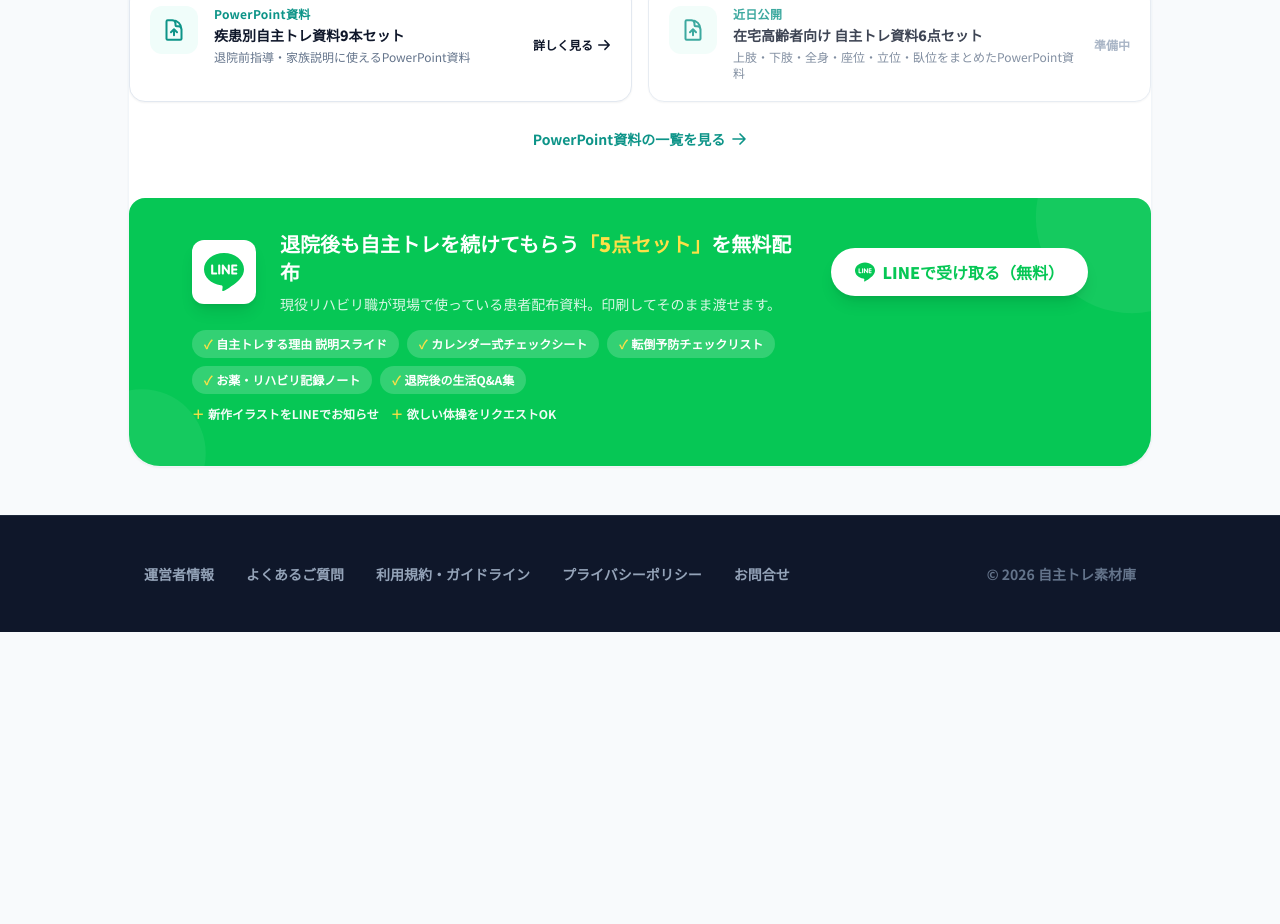
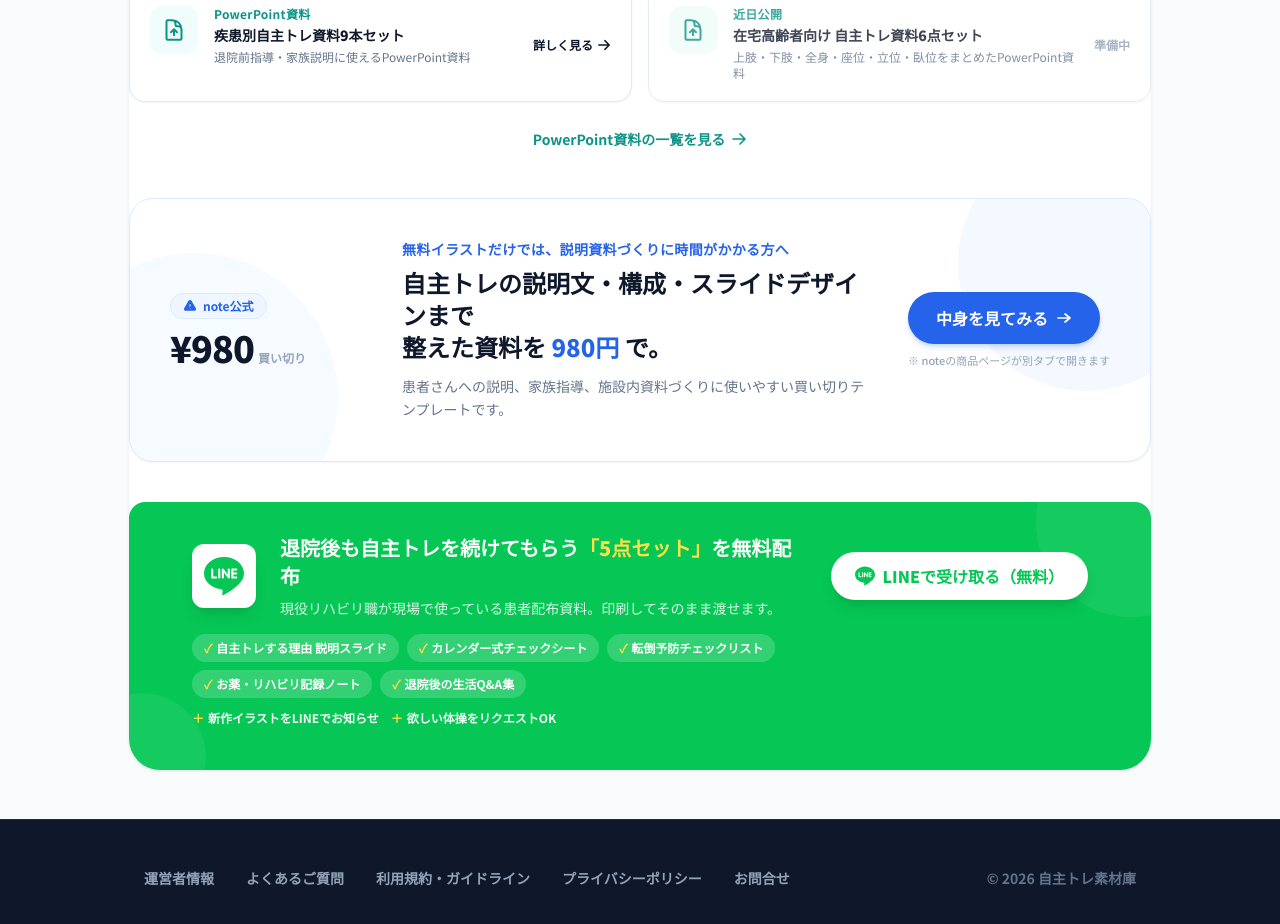
Before and after one commit to makomaru2023/jishutore-starter, a Next.js app: page /items/air-bike-premium in a window 1280 px wide. Shown: the part 1240-2164 px from the top of the page. Before the commit the page ends 1872 px from the top, so only its background shows below. Built offline with nearby package versions, Linux system fonts and the light colour scheme.

Commit message:
feat: add note product CTA to items list and detail pages
- Create ProductCta component with GA4 note_click event tracking
- Add to /items list page after FilteredItemList
- Add to each item detail page above LineBanner

Co-Authored-By: Claude Opus 4.6 <noreply@anthropic.com>

```diff
--- a/src/app/items/[id]/page.tsx
+++ b/src/app/items/[id]/page.tsx
@@ -2,6 +2,7 @@ import { getItems } from "@/lib/items";
 import { Header } from "@/components/Header";
 import { Footer } from "@/components/Footer";
 import { LineBanner } from "@/components/LineBanner";
+import { ProductCta } from "@/components/ProductCta";
 import { PremiumItemCard } from "@/components/PremiumItemCard";
 import { premiumItems } from "../../../../data/premiumItems";
 import Image from "next/image";
@@ -273,8 +274,13 @@ export default async function ItemPage({ params }: { params: Promise<{ id: strin
                         </div>
                     </div>
 
+                    {/* note有料商品への導線 */}
+                    <div className="mt-12 max-w-5xl mx-auto">
+                        <ProductCta />
+                    </div>
+
                     {/* LINE友だち追加バナー */}
-                    <div className="mt-12 max-w-5xl mx-auto">
+                    <div className="mt-10 max-w-5xl mx-auto">
                         <LineBanner />
                     </div>
                 </div>
--- a/src/app/items/page.tsx
+++ b/src/app/items/page.tsx
@@ -4,6 +4,7 @@ import { Header } from "@/components/Header";
 import { Footer } from "@/components/Footer";
 import { LineBanner } from "@/components/LineBanner";
 import { PremiumPromoBanner } from "@/components/PremiumPromoBanner";
+import { ProductCta } from "@/components/ProductCta";
 import { Metadata } from "next";
 
 // カテゴリキーワード（ローマ字）→ 表示メタ情報のマッピング
@@ -118,8 +119,13 @@ export default async function ItemsPage({ searchParams }: { searchParams: Promis
 
                 <FilteredItemList items={items} />
 
+                {/* note有料商品への導線 */}
+                <div className="mt-16 max-w-5xl mx-auto">
+                    <ProductCta />
+                </div>
+
                 {/* PowerPoint資料への導線 */}
-                <div className="mt-16 max-w-5xl mx-auto">
+                <div className="mt-10 max-w-5xl mx-auto">
                     <PremiumPromoBanner />
                 </div>
 
--- /dev/null
+++ b/src/components/ProductCta.tsx
@@ -0,0 +1,80 @@
+'use client';
+
+declare global {
+    interface Window {
+        gtag?: (...args: unknown[]) => void;
+    }
+}
+
+const NOTE_URL = "https://note.com/jisyutore/n/n8334f145dd2a";
+const LABEL = "自主トレ説明資料980円";
+
+export function ProductCta() {
+    const handleClick = () => {
+        if (typeof window !== 'undefined' && typeof window.gtag === 'function') {
+            window.gtag('event', 'note_click', {
+                location: 'product_cta',
+                url: NOTE_URL,
+                label: LABEL,
+            });
+        }
+    };
+
+    return (
+        <section className="w-full">
+            <div className="relative overflow-hidden rounded-3xl border border-blue-100 bg-white shadow-sm hover:shadow-md transition-shadow">
+                {/* 装飾 */}
+                <div className="absolute -top-16 -right-16 w-64 h-64 rounded-full bg-blue-50/70 pointer-events-none" />
+                <div className="absolute -bottom-20 -left-20 w-72 h-72 rounded-full bg-sky-50/60 pointer-events-none" />
+
+                <div className="relative px-6 py-8 sm:px-10 sm:py-10 md:flex md:items-center md:gap-10">
+                    {/* 左: バッジ + 価格 */}
+                    <div className="flex md:flex-col md:items-start items-center gap-3 md:gap-2 md:w-48 md:flex-shrink-0 mb-5 md:mb-0">
+                        <span className="inline-flex items-center gap-1.5 px-3 py-1 rounded-full bg-blue-50 text-blue-600 text-xs font-bold border border-blue-100">
+                            <svg xmlns="http://www.w3.org/2000/svg" viewBox="0 0 24 24" fill="currentColor" className="w-3.5 h-3.5">
+                                <path fillRule="evenodd" d="M9.401 3.003c1.155-2.004 4.043-2.004 5.197 0l7.355 12.748c1.154 2.004-.29 4.5-2.599 4.5H4.645c-2.309 0-3.752-2.496-2.598-4.5L9.4 3.003ZM12 8.25a.75.75 0 0 1 .75.75v3.75a.75.75 0 0 1-1.5 0V9a.75.75 0 0 1 .75-.75Zm0 8.25a.75.75 0 1 0 0-1.5.75.75 0 0 0 0 1.5Z" clipRule="evenodd" />
+                            </svg>
+                            note公式
+                        </span>
+                        <div className="flex items-baseline gap-1">
+                            <span className="text-3xl sm:text-4xl font-black text-slate-900 tracking-tight">¥980</span>
+                            <span className="text-xs font-bold text-slate-400">買い切り</span>
+                        </div>
+                    </div>
+
+                    {/* 中央: テキスト */}
+                    <div className="flex-1 text-center md:text-left">
+                        <p className="text-xs sm:text-sm font-bold text-blue-600 mb-2 tracking-wide">
+                            無料イラストだけでは、説明資料づくりに時間がかかる方へ
+                        </p>
+                        <h3 className="text-lg sm:text-xl md:text-2xl font-black text-slate-900 leading-snug mb-3">
+                            自主トレの説明文・構成・スライドデザインまで<br className="hidden sm:block" />整えた資料を <span className="text-blue-600">980円</span> で。
+                        </h3>
+                        <p className="text-sm text-slate-500 font-medium leading-relaxed">
+                            患者さんへの説明、家族指導、施設内資料づくりに使いやすい買い切りテンプレートです。
+                        </p>
+                    </div>
+
+                    {/* 右: ボタン */}
+                    <div className="mt-6 md:mt-0 md:w-auto md:flex-shrink-0">
+                        <a
+                            href={NOTE_URL}
+                            target="_blank"
+                            rel="noopener noreferrer"
+                            onClick={handleClick}
+                            className="inline-flex w-full md:w-auto items-center justify-center gap-2 px-7 py-3.5 rounded-full bg-blue-600 hover:bg-blue-500 text-white font-bold text-base transition-all shadow-md shadow-blue-600/20 hover:shadow-lg hover:shadow-blue-600/30 hover:scale-[1.02] whitespace-nowrap"
+                        >
+                            中身を見てみる
+                            <svg xmlns="http://www.w3.org/2000/svg" fill="none" viewBox="0 0 24 24" strokeWidth={2.5} stroke="currentColor" className="w-4 h-4">
+                                <path strokeLinecap="round" strokeLinejoin="round" d="M13.5 6 21 12m0 0-7.5 6M21 12H3" />
+                            </svg>
+                        </a>
+                        <p className="text-[11px] text-slate-400 mt-2 text-center md:text-right font-medium">
+                            ※ noteの商品ページが別タブで開きます
+                        </p>
+                    </div>
+                </div>
+            </div>
+        </section>
+    );
+}
```
